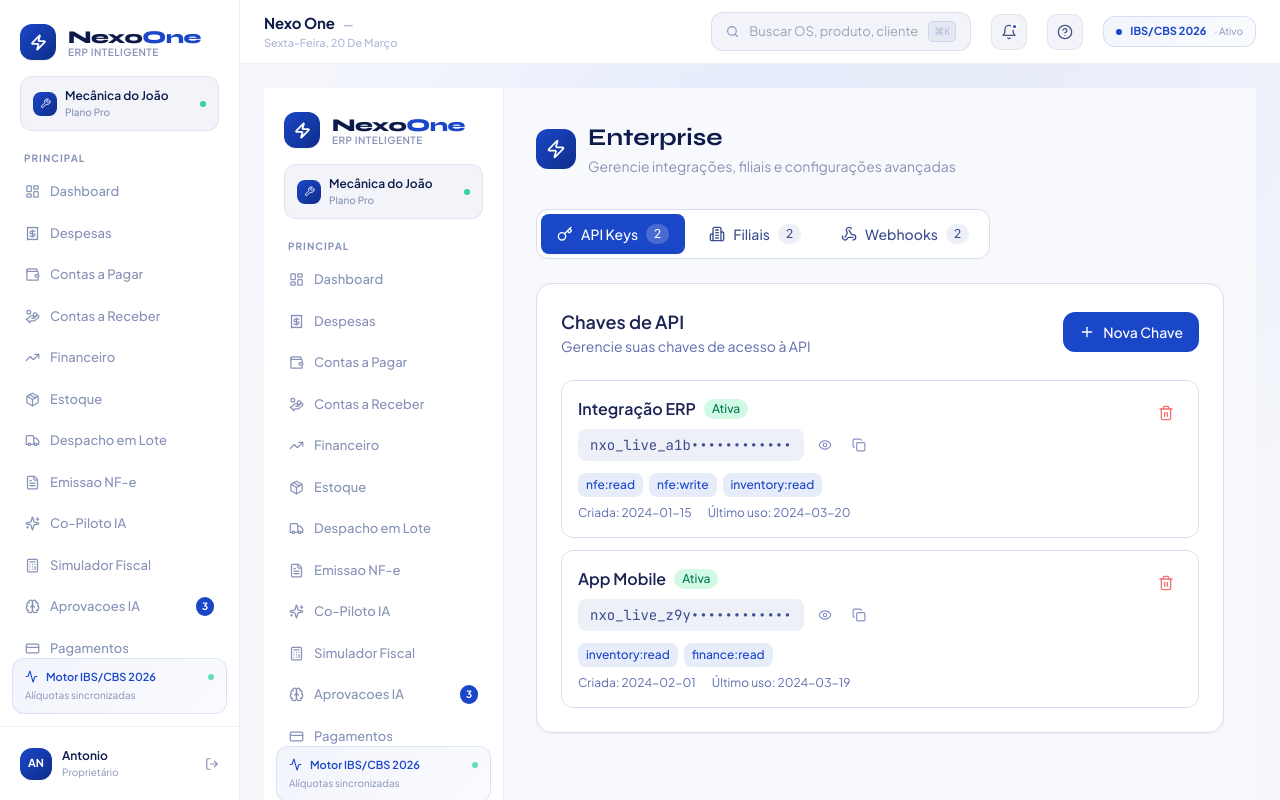
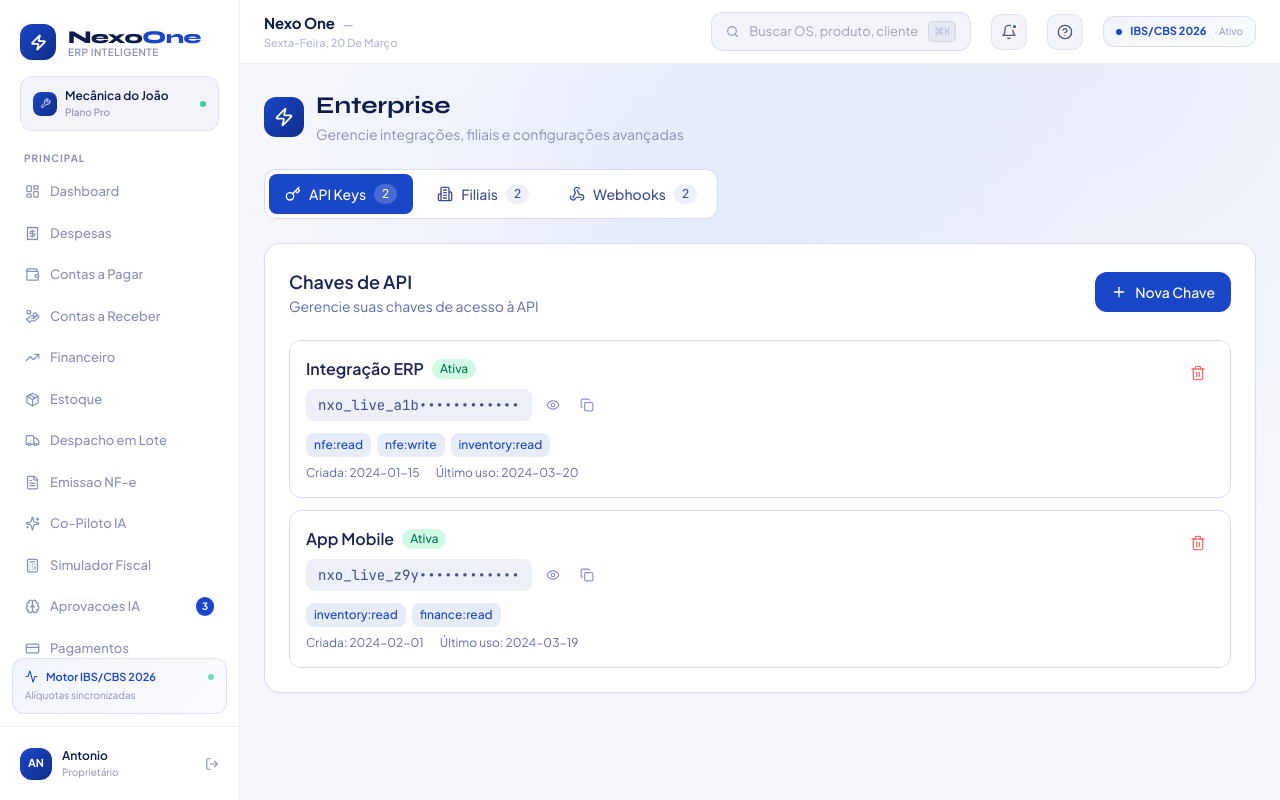
Before and after one commit to Beico10/nexo-flash-erp, a Next.js app in the folder frontend/: page /enterprise in a window 1280 px wide. Built offline with nearby package versions, Linux system fonts and the light colour scheme.

Commit message:
auto-commit for f35ee3d4-b640-4262-b582-bb79f0a82751

```diff
--- a/frontend/src/app/enterprise/page.tsx
+++ b/frontend/src/app/enterprise/page.tsx
@@ -1,6 +1,5 @@
 'use client'
 import { useState } from 'react'
-import Sidebar from '@/components/layout/Sidebar'
 import { Zap, Key, Building2, Webhook, Plus, Copy, Eye, EyeOff, Trash2, Check, AlertCircle, Globe, Shield, Database, FileText } from 'lucide-react'
 
 type Tab = 'api-keys' | 'branches' | 'webhooks'
@@ -145,11 +144,9 @@ export default function EnterprisePage() {
   ]
 
   return (
-    <div className="flex min-h-screen bg-[#F8F9FC]">
-      <Sidebar />
-      <main className="flex-1 p-8">
+    <div className="space-y-6">
       {/* Header */}
-        <div className="mb-8">
+      <div>
         <div className="flex items-center gap-3 mb-2">
           <div className="w-10 h-10 rounded-xl flex items-center justify-center" style={{ background: 'linear-gradient(135deg, #1A47C8 0%, #0F2D8A 100%)' }}>
             <Zap size={20} className="text-white" />
@@ -602,7 +599,6 @@ export default function EnterprisePage() {
             </div>
           )}
         </div>
-      </main>
     </div>
   )
 }
```
Lines whose indentation alone changed are shown as unchanged.
